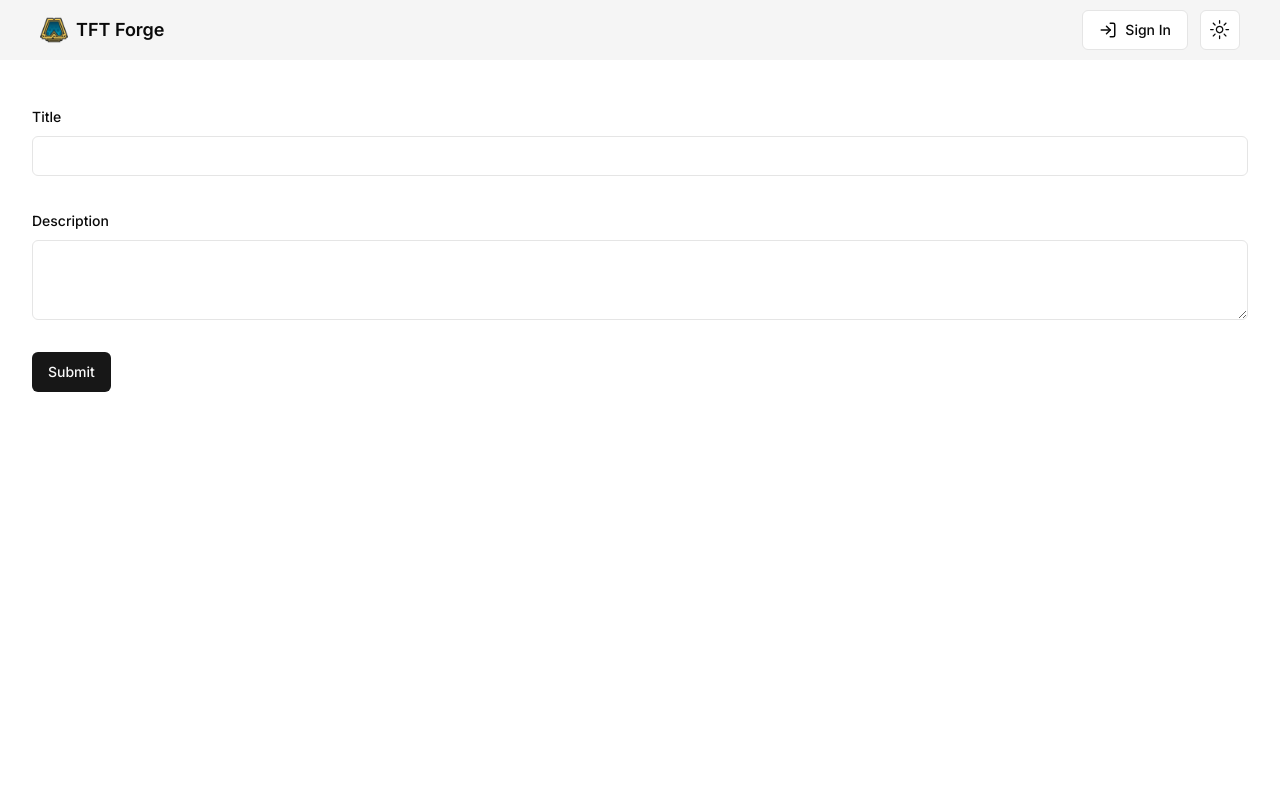
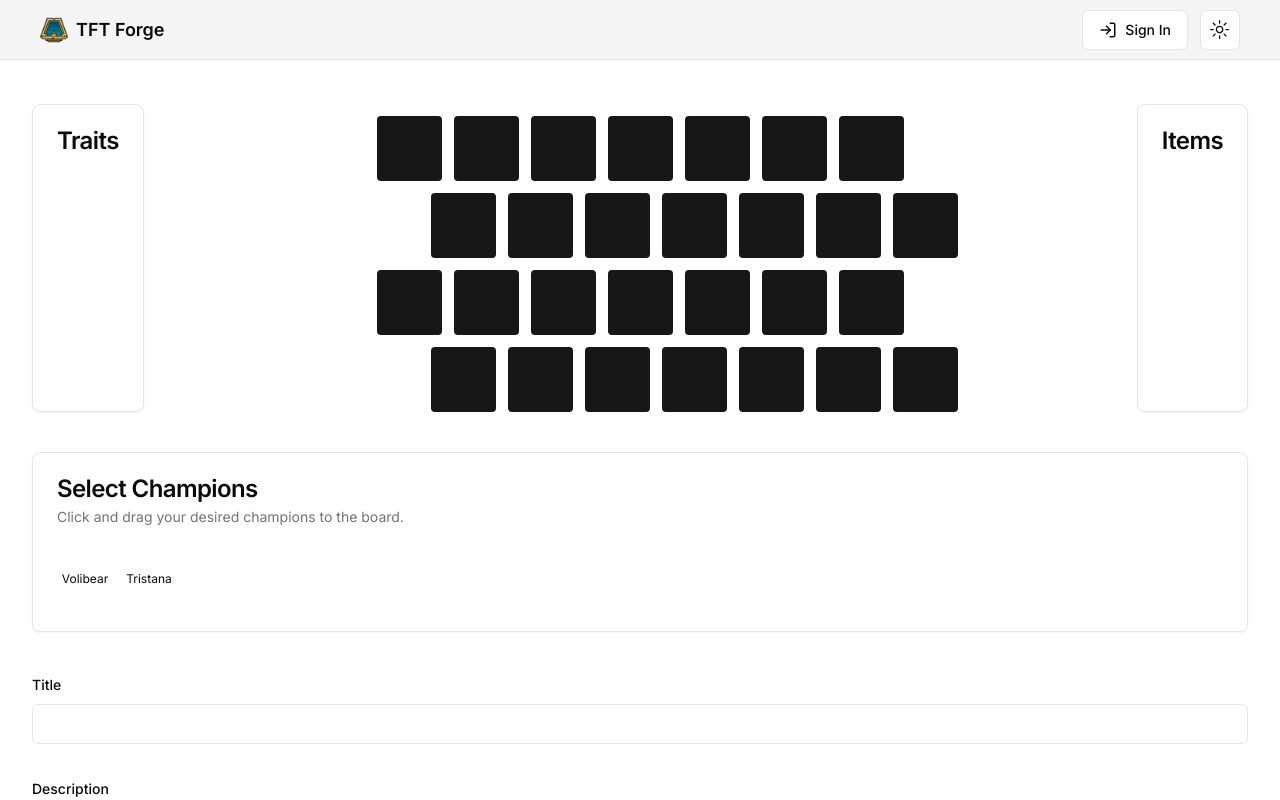
Before and after one commit to cshorg/tft-forge, a Next.js app: page /create-board in a window 1280 px wide. Shown: the top 800 px of the page. Built offline with nearby package versions, Linux system fonts and the light colour scheme; no server answers.

Commit message:
frontend updates

```diff
--- a/src/app/create-board/create-board-form.tsx
+++ b/src/app/create-board/create-board-form.tsx
@@ -1,8 +1,8 @@
 "use client"
 
 import { createBoardAction } from "./actions"
-
 import { z } from "zod"
+import { useState } from "react"
 import { zodResolver } from "@hookform/resolvers/zod"
 import { useForm } from "react-hook-form"
 import { Button } from "@/components/ui/button"
@@ -10,14 +10,22 @@ import { Textarea } from "@/components/ui/textarea"
 import {
   Form,
   FormControl,
-  FormDescription,
   FormField,
   FormItem,
   FormLabel,
   FormMessage
 } from "@/components/ui/form"
+import {
+  Card,
+  CardContent,
+  CardDescription,
+  CardFooter,
+  CardHeader,
+  CardTitle
+} from "@/components/ui/card"
 import { Input } from "@/components/ui/input"
 import { useRouter } from "next/navigation"
+import Image from "next/image"
 
 const formSchema = z.object({
   title: z.string().min(5).max(50),
@@ -25,6 +33,21 @@ const formSchema = z.object({
 })
 
 export default function CreateBoardForm() {
+  // temp data
+  const [champs, setChamps] = useState([
+    {
+      name: "Volibear",
+      rarity: 3,
+      type: ["InkShadow", "Duelist"],
+      about: "Duelist player"
+    },
+    {
+      name: "Tristana",
+      rarity: 3,
+      type: ["Fortune", "Duelist"],
+      about: "Duelist player"
+    }
+  ])
   const router = useRouter()
 
   const form = useForm<z.infer<typeof formSchema>>({
@@ -41,8 +64,56 @@ export default function CreateBoardForm() {
   }
 
   return (
+    <>
+      <div className="flex justify-between">
+        <Card className="p-6">
+          <CardTitle>Traits</CardTitle>
+        </Card>
+        <div className="flex flex-col justify-center items-center">
+          {new Array(4).fill(null).map((_, rowIndex) => (
+            <div
+              key={rowIndex}
+              className={`flex ${
+                rowIndex % 2 !== 0 ? "ml-[108px] relative" : ""
+              } gap-3`}
+            >
+              {new Array(7).fill(null).map((slot, slotIndex) => (
+                <div
+                  key={slotIndex}
+                  className="w-[65px] rounded-sm h-[65px] mt-3 bg-neutral-900"
+                ></div>
+              ))}
+            </div>
+          ))}
+        </div>
+        <Card className="p-6">
+          <CardTitle> Items</CardTitle>
+        </Card>
+      </div>
+
+      <Card className="w-full">
+        <CardHeader>
+          <CardTitle>Select Champions</CardTitle>
+          <CardDescription>
+            Click and drag your desired champions to the board.
+          </CardDescription>
+        </CardHeader>
+        <CardContent className="flex gap-2 flex-wrap">
+          {champs.map((champ) => (
+            <div
+              draggable
+              className="h-14 rounded-sm w-14 border-[1px] border-neutral-100/10 flex items-center justify-center cursor-pointer text-xs"
+            >
+              {champ.name}
+            </div>
+          ))}
+        </CardContent>
+      </Card>
       <Form {...form}>
-      <form onSubmit={form.handleSubmit(onSubmit)} className="space-y-8">
+        <form
+          onSubmit={form.handleSubmit(onSubmit)}
+          className="space-y-8 pb-[300px]"
+        >
           <FormField
             control={form.control}
             name="title"
@@ -74,5 +145,6 @@ export default function CreateBoardForm() {
           <Button type="submit">Submit</Button>
         </form>
       </Form>
+    </>
   )
 }
--- a/src/app/globals.css
+++ b/src/app/globals.css
@@ -74,3 +74,20 @@
     @apply bg-background text-foreground;
   }
 }
+
+.hexagon {
+  z-index: 1;
+  width: 94px;
+  height: 103.4px;
+  -webkit-clip-path: polygon(
+    50% 0%,
+    100% 25%,
+    100% 75%,
+    50% 100%,
+    0% 75%,
+    0% 25%
+  );
+  clip-path: polygon(50% 0%, 100% 25%, 100% 75%, 50% 100%, 0% 75%, 0% 25%);
+  cursor: pointer;
+  user-select: none;
+}
--- a/src/app/header.tsx
+++ b/src/app/header.tsx
@@ -11,7 +11,7 @@ import {
   DropdownMenuItem,
   DropdownMenuTrigger
 } from "@/components/ui/dropdown-menu"
-import { LogInIcon, LogOutIcon } from "lucide-react"
+import { LogInIcon, LogOutIcon, UserIcon } from "lucide-react"
 import Link from "next/link"
 
 function AccountDropdown() {
@@ -22,8 +22,13 @@ function AccountDropdown() {
       <DropdownMenuTrigger asChild>
         <Button variant={"outline"}>{session.data?.user?.name}</Button>
       </DropdownMenuTrigger>
-      <DropdownMenuContent>
+      <DropdownMenuContent align="end">
+        <DropdownMenuItem className="cursor-pointer">
+          <UserIcon size={18} className="mr-2" />
+          Profile
+        </DropdownMenuItem>
         <DropdownMenuItem
+          className="cursor-pointer"
           onClick={() =>
             signOut({
               callbackUrl: "/"
@@ -42,7 +47,7 @@ export function Header() {
   const isLoggedIn = !!session.data
 
   return (
-    <header className="px-10 bg-neutral-100 dark:bg-neutral-900 h-[60px] backdrop-blur flex items-center w-full fixed">
+    <header className="px-10 bg-neutral-100 dark:bg-neutral-900 h-[60px] z-10 border-b-[1px] flex items-center w-full fixed">
       <div className="flex justify-between items-center w-full">
         <Link
           className="text-lg font-semibold flex items-center gap-2 hover:opacity-90 ease-in transition"
--- a/src/components/mode-toggle.tsx
+++ b/src/components/mode-toggle.tsx
@@ -25,13 +25,22 @@ export function ModeToggle() {
         </Button>
       </DropdownMenuTrigger>
       <DropdownMenuContent align="end">
-        <DropdownMenuItem onClick={() => setTheme("light")}>
+        <DropdownMenuItem
+          className="cursor-pointer"
+          onClick={() => setTheme("light")}
+        >
           Light
         </DropdownMenuItem>
-        <DropdownMenuItem onClick={() => setTheme("dark")}>
+        <DropdownMenuItem
+          className="cursor-pointer"
+          onClick={() => setTheme("dark")}
+        >
           Dark
         </DropdownMenuItem>
-        <DropdownMenuItem onClick={() => setTheme("system")}>
+        <DropdownMenuItem
+          className="cursor-pointer"
+          onClick={() => setTheme("system")}
+        >
           System
         </DropdownMenuItem>
       </DropdownMenuContent>
--- /dev/null
+++ b/src/components/ui/card.tsx
@@ -0,0 +1,79 @@
+import * as React from "react"
+
+import { cn } from "@/lib/utils"
+
+const Card = React.forwardRef<
+  HTMLDivElement,
+  React.HTMLAttributes<HTMLDivElement>
+>(({ className, ...props }, ref) => (
+  <div
+    ref={ref}
+    className={cn(
+      "rounded-lg border bg-card text-card-foreground shadow-sm",
+      className
+    )}
+    {...props}
+  />
+))
+Card.displayName = "Card"
+
+const CardHeader = React.forwardRef<
+  HTMLDivElement,
+  React.HTMLAttributes<HTMLDivElement>
+>(({ className, ...props }, ref) => (
+  <div
+    ref={ref}
+    className={cn("flex flex-col space-y-1.5 p-6", className)}
+    {...props}
+  />
+))
+CardHeader.displayName = "CardHeader"
+
+const CardTitle = React.forwardRef<
+  HTMLParagraphElement,
+  React.HTMLAttributes<HTMLHeadingElement>
+>(({ className, ...props }, ref) => (
+  <h3
+    ref={ref}
+    className={cn(
+      "text-2xl font-semibold leading-none tracking-tight",
+      className
+    )}
+    {...props}
+  />
+))
+CardTitle.displayName = "CardTitle"
+
+const CardDescription = React.forwardRef<
+  HTMLParagraphElement,
+  React.HTMLAttributes<HTMLParagraphElement>
+>(({ className, ...props }, ref) => (
+  <p
+    ref={ref}
+    className={cn("text-sm text-muted-foreground", className)}
+    {...props}
+  />
+))
+CardDescription.displayName = "CardDescription"
+
+const CardContent = React.forwardRef<
+  HTMLDivElement,
+  React.HTMLAttributes<HTMLDivElement>
+>(({ className, ...props }, ref) => (
+  <div ref={ref} className={cn("p-6 pt-0", className)} {...props} />
+))
+CardContent.displayName = "CardContent"
+
+const CardFooter = React.forwardRef<
+  HTMLDivElement,
+  React.HTMLAttributes<HTMLDivElement>
+>(({ className, ...props }, ref) => (
+  <div
+    ref={ref}
+    className={cn("flex items-center p-6 pt-0", className)}
+    {...props}
+  />
+))
+CardFooter.displayName = "CardFooter"
+
+export { Card, CardHeader, CardFooter, CardTitle, CardDescription, CardContent }
```
Lines whose indentation alone changed are shown as unchanged.
